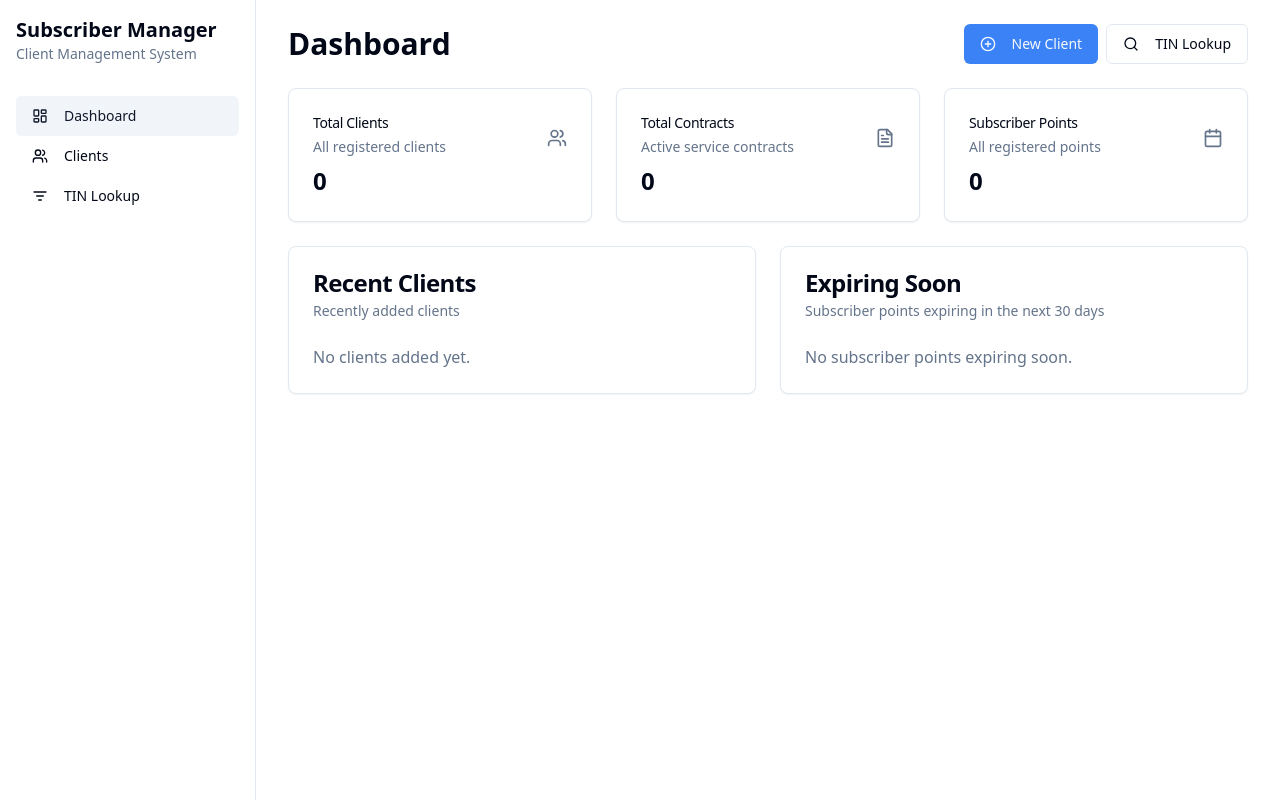
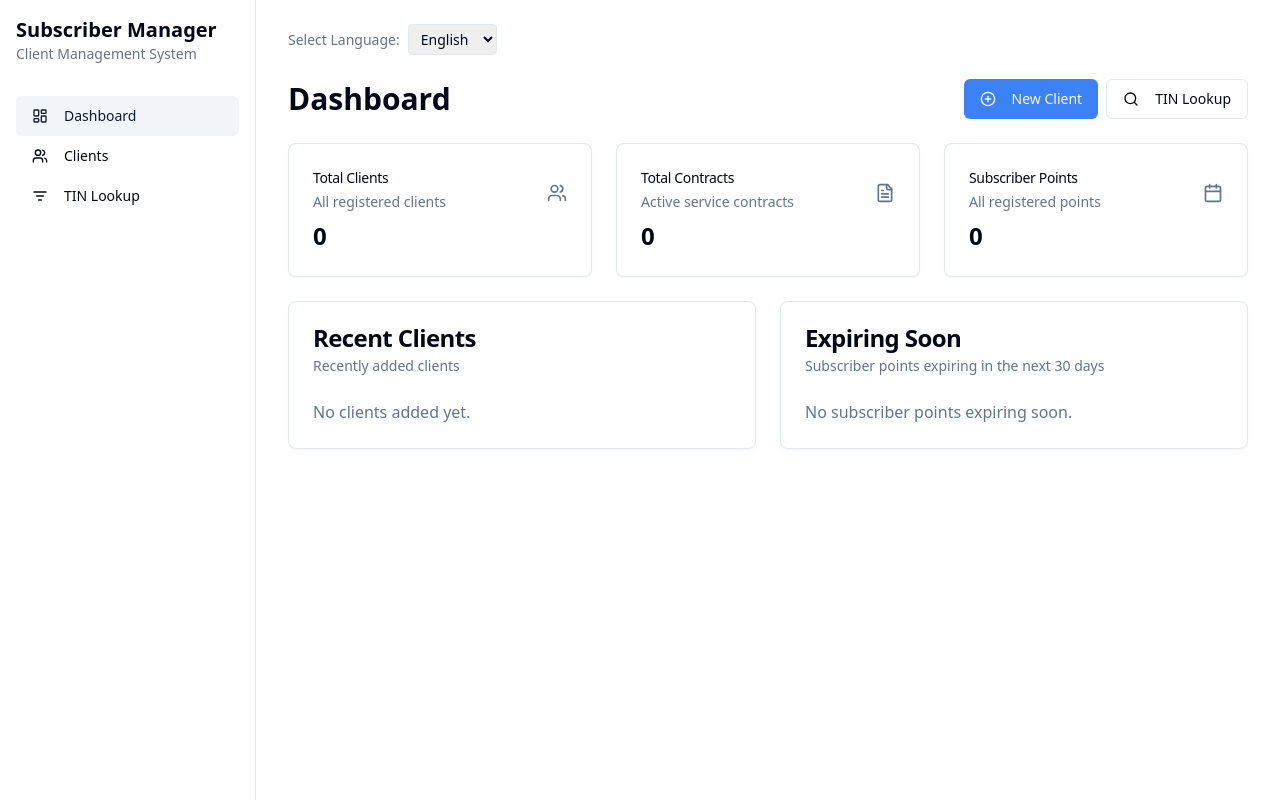
Before and after one commit to SkiTelMen/subscriber-point-manager, a React (Vite) app: page / in a window 1280 px wide. Built offline with nearby package versions, Linux system fonts and the light colour scheme.

Commit message:
Add Russian language support
Implement Russian language support throughout the application.

```diff
--- a/src/App.tsx
+++ b/src/App.tsx
@@ -1,3 +1,4 @@
+
 import { Toaster } from "@/components/ui/toaster";
 import { Toaster as Sonner } from "@/components/ui/sonner";
 import { TooltipProvider } from "@/components/ui/tooltip";
@@ -11,6 +12,7 @@ import ClientFormPage from "./pages/ClientFormPage";
 import TinLookupPage from "./pages/TinLookupPage";
 import Layout from "./components/Layout";
 import { ClientProvider } from "./context/ClientContext";
+import { LocaleProvider } from "./context/LocaleContext";
 
 const queryClient = new QueryClient();
 
@@ -20,6 +22,7 @@ const App = () => (
       <Toaster />
       <Sonner />
       <ClientProvider>
+        <LocaleProvider>
           <BrowserRouter>
             <Layout>
               <Routes>
@@ -33,6 +36,7 @@ const App = () => (
               </Routes>
             </Layout>
           </BrowserRouter>
+        </LocaleProvider>
       </ClientProvider>
     </TooltipProvider>
   </QueryClientProvider>
--- /dev/null
+++ b/src/components/LanguageSelector.tsx
@@ -0,0 +1,23 @@
+
+import React from "react";
+import { useLocale } from "@/context/LocaleContext";
+
+const LanguageSelector = () => {
+  const { locale, setLocale, t } = useLocale();
+
+  return (
+    <div className="flex items-center gap-2 mb-4">
+      <label className="text-sm text-muted-foreground">{t("selectLanguage")}</label>
+      <select
+        value={locale}
+        onChange={e => setLocale(e.target.value as "en" | "ru")}
+        className="border rounded px-2 py-1 text-sm"
+      >
+        <option value="en">{t("english")}</option>
+        <option value="ru">{t("russian")}</option>
+      </select>
+    </div>
+  );
+};
+
+export default LanguageSelector;
--- /dev/null
+++ b/src/context/LocaleContext.tsx
@@ -0,0 +1,84 @@
+
+import React, { createContext, useContext, useState, ReactNode } from "react";
+
+type Locale = "en" | "ru";
+interface LocaleContextProps {
+  locale: Locale;
+  setLocale: (lang: Locale) => void;
+  t: (key: string) => string;
+}
+
+const translations: Record<Locale, Record<string, string>> = {
+  en: {
+    dashboard: "Dashboard",
+    newClient: "New Client",
+    tinLookup: "TIN Lookup",
+    totalClients: "Total Clients",
+    allRegisteredClients: "All registered clients",
+    totalContracts: "Total Contracts",
+    activeServiceContracts: "Active service contracts",
+    subscriberPoints: "Subscriber Points",
+    allRegisteredPoints: "All registered points",
+    recentClients: "Recent Clients",
+    recentlyAddedClients: "Recently added clients",
+    view: "View",
+    expiringSoon: "Expiring Soon",
+    expiringDesc: "Subscriber points expiring in the next 30 days",
+    noClients: "No clients added yet.",
+    noExpiring: "No subscriber points expiring soon.",
+    client: "Client",
+    expires: "Expires",
+    addClient: "Add Client",
+    searchTin: "Search by TIN",
+    selectLanguage: "Select Language:",
+    english: "English",
+    russian: "Russian",
+  },
+  ru: {
+    dashboard: "Главная",
+    newClient: "Новый клиент",
+    tinLookup: "Поиск по ИНН",
+    totalClients: "Всего клиентов",
+    allRegisteredClients: "Все зарегистрированные клиенты",
+    totalContracts: "Всего договоров",
+    activeServiceContracts: "Действующие договоры обслуживания",
+    subscriberPoints: "Абонентские точки",
+    allRegisteredPoints: "Все зарегистрированные точки",
+    recentClients: "Недавно добавленные клиенты",
+    recentlyAddedClients: "Недавно добавленные клиенты",
+    view: "Просмотр",
+    expiringSoon: "Скоро истекают",
+    expiringDesc: "Абонентские точки, срок действия истекает в ближайшие 30 дней",
+    noClients: "Клиентов пока нет.",
+    noExpiring: "Нет абонентских точек со скорым истечением.",
+    client: "Клиент",
+    expires: "Cрок действия",
+    addClient: "Добавить клиента",
+    searchTin: "Поиск по ИНН",
+    selectLanguage: "Выберите язык:",
+    english: "Английский",
+    russian: "Русский",
+  }
+};
+
+const LocaleContext = createContext<LocaleContextProps>({
+  locale: "en",
+  setLocale: () => {},
+  t: (key: string) => key,
+});
+
+export const useLocale = () => useContext(LocaleContext);
+
+export const LocaleProvider = ({ children }: { children: ReactNode }) => {
+  const [locale, setLocale] = useState<Locale>("en");
+
+  const t = (key: string) => {
+    return translations[locale][key] || key;
+  };
+
+  return (
+    <LocaleContext.Provider value={{ locale, setLocale, t }}>
+      {children}
+    </LocaleContext.Provider>
+  );
+};
--- a/src/pages/DashboardPage.tsx
+++ b/src/pages/DashboardPage.tsx
@@ -11,19 +11,20 @@ import {
   CardTitle,
 } from "@/components/ui/card";
 import { Users, FileText, Calendar, PlusCircle, Search } from "lucide-react";
+import { useLocale } from "@/context/LocaleContext";
+import LanguageSelector from "@/components/LanguageSelector";
 
 const DashboardPage = () => {
   const { clients } = useClients();
   const navigate = useNavigate();
+  const { t } = useLocale();
 
   // Calculate statistics
   const totalClients = clients.length;
-
   const totalContracts = clients.reduce(
     (sum, client) => sum + client.contracts.length,
     0
   );
-
   const totalSubscriberPoints = clients.reduce(
     (sum, client) =>
       sum +
@@ -63,27 +64,27 @@ const DashboardPage = () => {
 
   return (
     <div className="container mx-auto py-6 space-y-6">
+      <LanguageSelector />
       <div className="flex justify-between items-center">
-        <h1 className="text-3xl font-bold">Dashboard</h1>
+        <h1 className="text-3xl font-bold">{t("dashboard")}</h1>
         <div className="flex space-x-2">
           <Button onClick={() => navigate("/clients/new")}>
             <PlusCircle className="mr-2 h-4 w-4" />
-            New Client
+            {t("newClient")}
           </Button>
           <Button variant="outline" onClick={() => navigate("/tin-lookup")}>
             <Search className="mr-2 h-4 w-4" />
-            TIN Lookup
+            {t("tinLookup")}
           </Button>
         </div>
       </div>
 
-      {/* Stats Cards */}
       <div className="grid grid-cols-1 md:grid-cols-3 gap-6">
         <Card>
           <CardHeader className="flex flex-row items-center justify-between pb-2">
             <div className="space-y-1">
-              <CardTitle className="text-sm font-medium">Total Clients</CardTitle>
-              <CardDescription>All registered clients</CardDescription>
+              <CardTitle className="text-sm font-medium">{t("totalClients")}</CardTitle>
+              <CardDescription>{t("allRegisteredClients")}</CardDescription>
             </div>
             <Users className="h-5 w-5 text-muted-foreground" />
           </CardHeader>
@@ -94,8 +95,8 @@ const DashboardPage = () => {
         <Card>
           <CardHeader className="flex flex-row items-center justify-between pb-2">
             <div className="space-y-1">
-              <CardTitle className="text-sm font-medium">Total Contracts</CardTitle>
-              <CardDescription>Active service contracts</CardDescription>
+              <CardTitle className="text-sm font-medium">{t("totalContracts")}</CardTitle>
+              <CardDescription>{t("activeServiceContracts")}</CardDescription>
             </div>
             <FileText className="h-5 w-5 text-muted-foreground" />
           </CardHeader>
@@ -106,8 +107,8 @@ const DashboardPage = () => {
         <Card>
           <CardHeader className="flex flex-row items-center justify-between pb-2">
             <div className="space-y-1">
-              <CardTitle className="text-sm font-medium">Subscriber Points</CardTitle>
-              <CardDescription>All registered points</CardDescription>
+              <CardTitle className="text-sm font-medium">{t("subscriberPoints")}</CardTitle>
+              <CardDescription>{t("allRegisteredPoints")}</CardDescription>
             </div>
             <Calendar className="h-5 w-5 text-muted-foreground" />
           </CardHeader>
@@ -121,8 +122,8 @@ const DashboardPage = () => {
         {/* Recently Added Clients */}
         <Card className="md:col-span-1">
           <CardHeader>
-            <CardTitle>Recent Clients</CardTitle>
-            <CardDescription>Recently added clients</CardDescription>
+            <CardTitle>{t("recentClients")}</CardTitle>
+            <CardDescription>{t("recentlyAddedClients")}</CardDescription>
           </CardHeader>
           <CardContent>
             {recentClients.length > 0 ? (
@@ -134,13 +135,13 @@ const DashboardPage = () => {
                       <div className="text-sm text-muted-foreground">TIN: {client.tin}</div>
                     </div>
                     <Button variant="ghost" size="sm" onClick={() => navigate(`/clients/${client.id}`)}>
-                      View
+                      {t("view")}
                     </Button>
                   </div>
                 ))}
               </div>
             ) : (
-              <p className="text-muted-foreground">No clients added yet.</p>
+              <p className="text-muted-foreground">{t("noClients")}</p>
             )}
           </CardContent>
         </Card>
@@ -148,8 +149,8 @@ const DashboardPage = () => {
         {/* Expiring Subscriber Points */}
         <Card className="md:col-span-1">
           <CardHeader>
-            <CardTitle>Expiring Soon</CardTitle>
-            <CardDescription>Subscriber points expiring in the next 30 days</CardDescription>
+            <CardTitle>{t("expiringSoon")}</CardTitle>
+            <CardDescription>{t("expiringDesc")}</CardDescription>
           </CardHeader>
           <CardContent>
             {expiringPoints.length > 0 ? (
@@ -159,7 +160,7 @@ const DashboardPage = () => {
                     <div>
                       <div className="font-medium">{point.pointName}</div>
                       <div className="text-sm text-muted-foreground">
-                        Client: {point.clientName} | Expires: {new Date(point.validityDate).toLocaleDateString()}
+                        {t("client")}: {point.clientName} | {t("expires")}: {new Date(point.validityDate).toLocaleDateString()}
                       </div>
                     </div>
                     <Button
@@ -167,13 +168,13 @@ const DashboardPage = () => {
                       size="sm"
                       onClick={() => navigate(`/clients/${point.clientId}`)}
                     >
-                      View
+                      {t("view")}
                     </Button>
                   </div>
                 ))}
               </div>
             ) : (
-              <p className="text-muted-foreground">No subscriber points expiring soon.</p>
+              <p className="text-muted-foreground">{t("noExpiring")}</p>
             )}
           </CardContent>
         </Card>
```
Lines whose indentation alone changed are shown as unchanged.
